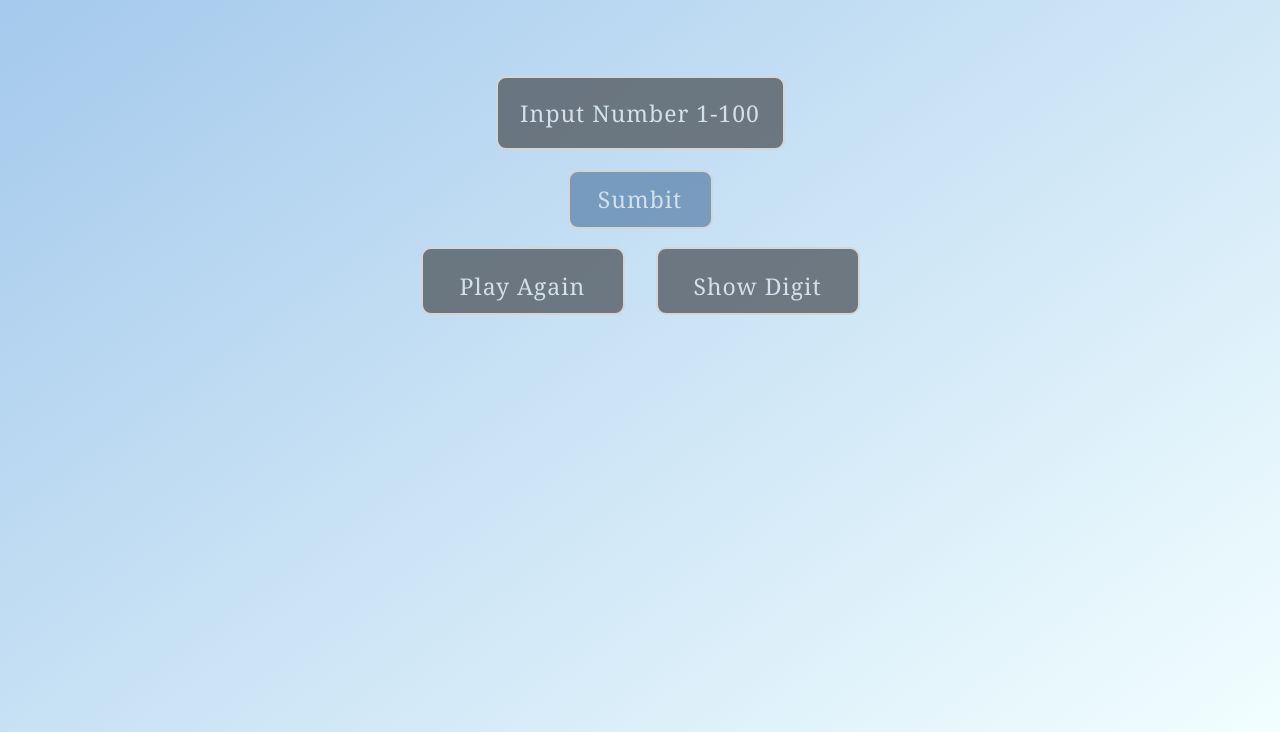
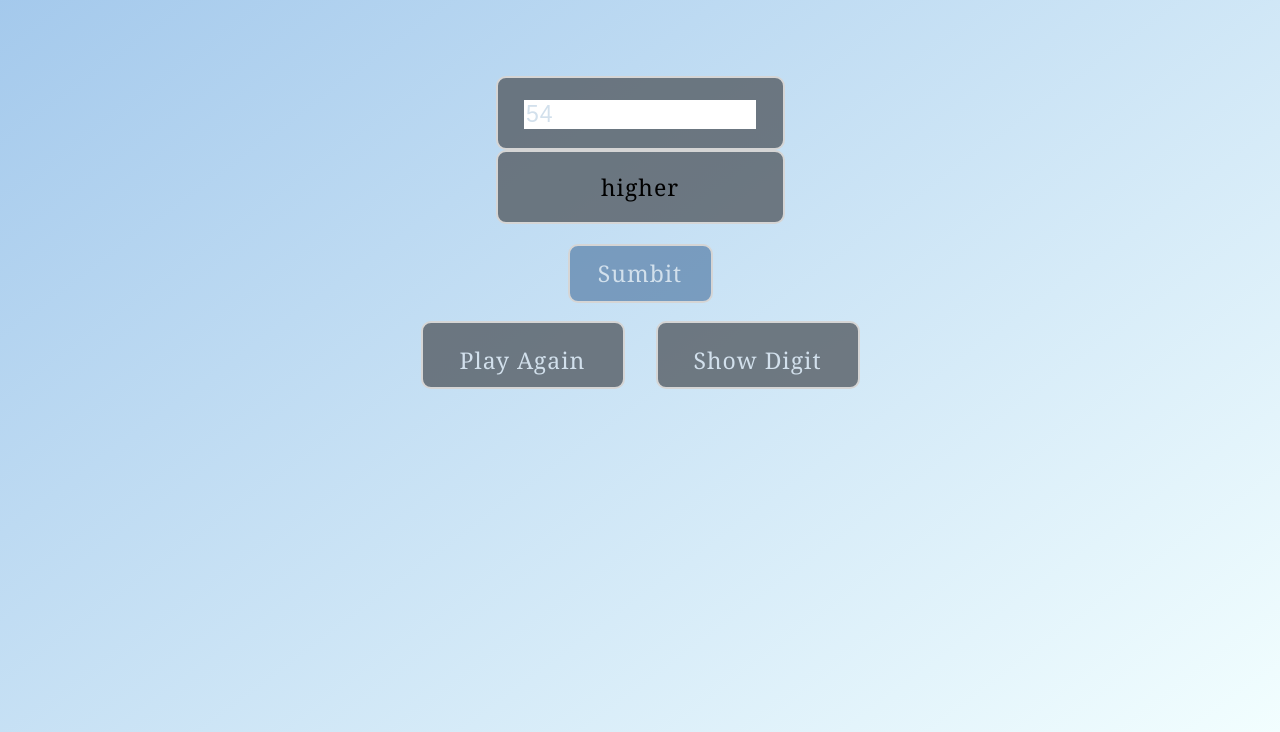
Before and after one commit to danetomseth/GuessingGame, a plain HTML site: page layout.html in a window 1280 px wide. Shown: the part 218-950 px from the top of the page. Drawn offline with nearby package versions, Linux system fonts and the light colour scheme.

Commit message:
adding changed files to master branch

```diff
--- a/interact.js
+++ b/interact.js
@@ -0,0 +1,75 @@
+/* **** Global Variables **** */
+// try to elminate these global variables in your project, these are here just to start.
+var winningNumber = Math.ceil(Math.random() * 100); //Generates random decimal between 0-1
+$(document).ready(
+
+function lowerOrHigher(){
+	if(winningNumber < 50) {
+		$(".input-Text").text("lower");
+	}
+	else {
+		$(".input-Text").text("higher");
+	}
+}
+
+)
+
+
+$(document).ready(
+
+function generateWinningNumber (){
+
+	$('#guessNumber').val(winningNumber);
+}
+
+
+
+
+
+)
+
+
+/* **** Global Variables **** */
+// try to elminate these global variables in your project, these are here just to start.
+
+//var playersGuess,
+//    winningNumber
+
+
+
+/* **** Guessing Game Functions **** */
+
+// Generate the Winning Number
+
+//function generateWinningNumber(){
+	// add code here
+//}
+
+// Fetch the Players Guess
+
+
+
+// Determine if the next guess should be a lower or higher number
+
+
+
+// Check if the Player's Guess is the winning number
+
+function checkGuess(){
+	// add code here
+}
+
+// Create a provide hint button that provides additional clues to the "Player"
+
+function provideHint(){
+	// add code here
+}
+
+// Allow the "Player" to Play Again
+
+function playAgain(){
+	// add code here
+}
+
+
+/* **** Event Listeners/Handlers ****  */
--- a/layout.html
+++ b/layout.html
@@ -4,6 +4,18 @@
 <meta charset="UTF-8">
 
 <link rel="stylesheet" type="text/css" href="style.css">
+
+<script src="https://ajax.googleapis.com/ajax/libs/jquery/1.12.0/jquery.min.js"></script>
+<script type="text/javascript" src="interact.js"></script>
+
+
+<!--<script>
+$(document).ready(function(){
+    var winningNumber = Math.ceil(Math.random() * 100); //Generates random decimal between 0-1
+	$('.randomNumber').text(winningNumber);
+});
+</script>-->
+
 <title>Fullstack guessing Game</title>
 </head>
 
@@ -12,9 +24,21 @@
 <h1>Guess The Number</h1>
 <div class="top-spacer"></div>
 <div class="input-wrapper">
-<p class="input-text">Input Number 1-100</p>
+<form>
+<p class="input-text">
+	<input type="text" id="guessNumber" value="1-100">
+</p>
+</form>
+</div>
+<div class="input-wrapper">
+
+<p class="input-Text box-text">
+	No Number
+</p>
+
 </div>
 <div class="spacer"></div>
+
 <div class="spacer"></div>
 <div class="submit-btn">
 <p class="box-text">Sumbit</p>
@@ -29,5 +53,6 @@
 </div>
 </div>
 </div>
+
 </body>
 </html>
--- a/style.css
+++ b/style.css
@@ -111,3 +111,16 @@ p {
 	border-radius: 10px;
 	background-color: rgba(86,93,100,.80);
 }
+
+.input-Text {
+	color: black;
+}
+
+input[type=text] {
+	font-size: 23px;
+	letter-spacing: 1px;
+	color: rgba(210,224,236,1.00);
+	border: none;
+	margin: 0 auto;
+	width: 80%;
+}
```
